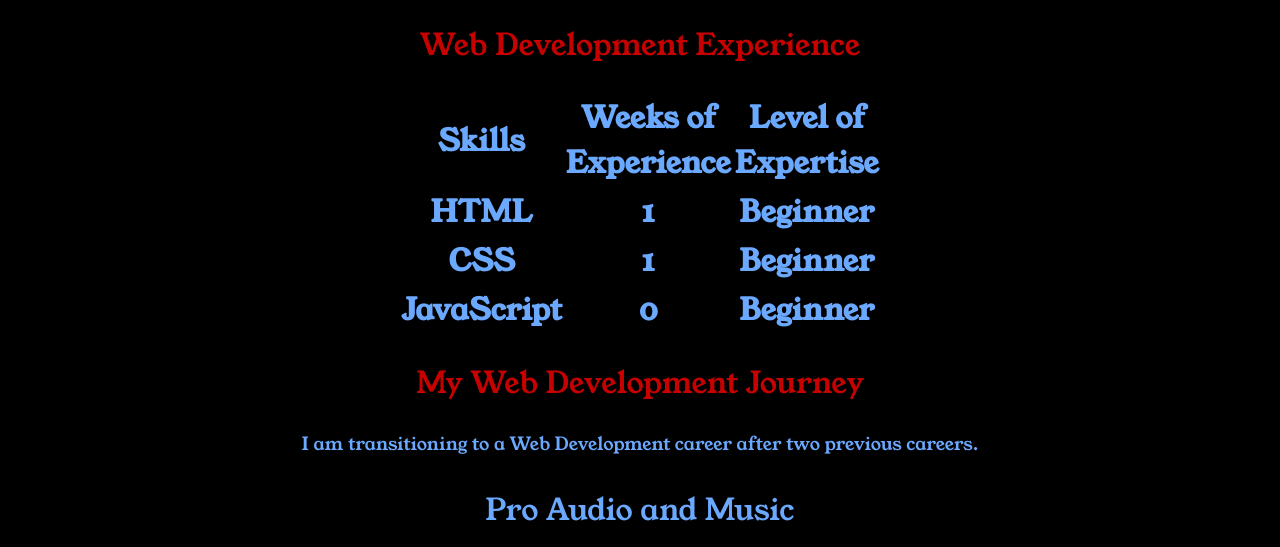
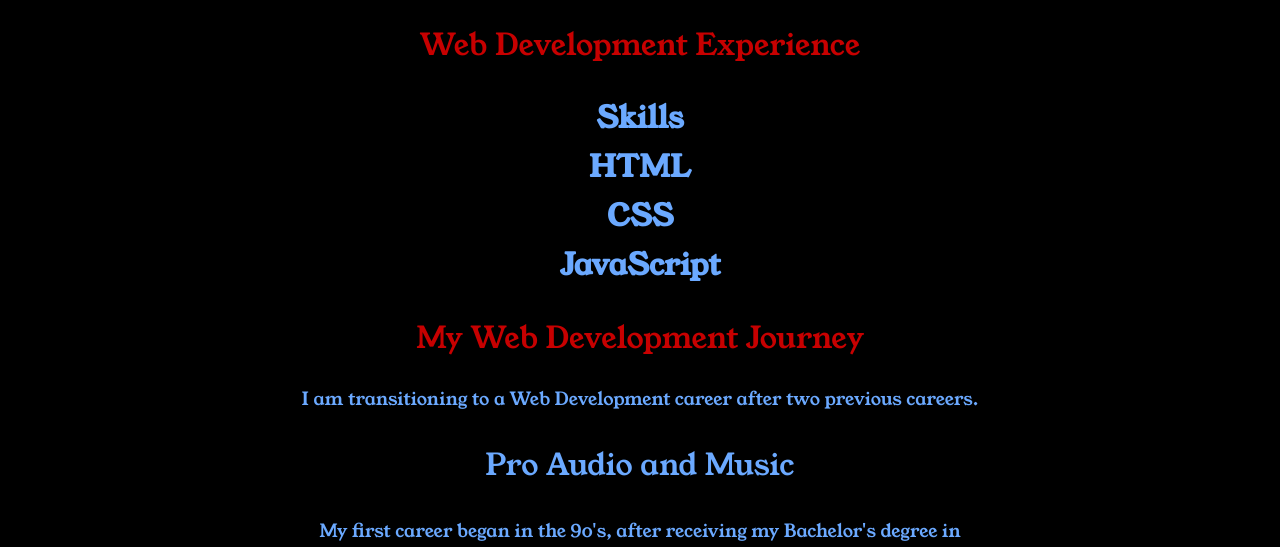
Before and after one commit to stix2you/Doug_Hill_Web_Dev, a website: page about.html in a window 1280 px wide. Shown: the part 252-799 px from the top of the page. Drawn offline with Linux system fonts and the light colour scheme.

```diff
--- a/about.html
+++ b/about.html
@@ -57,25 +57,20 @@
             <thead>
                 <tr>
                     <th>Skills</th>
-                    <th>Weeks of Experience</th>
-                    <th>Level of Expertise</th>
                 </tr>
             </thead>
             <tbody>
                 <tr>
                     <td>HTML</td>
-                    <td>1</td>
-                    <td>Beginner</td>
+
                 </tr>
                 <tr>
                     <td>CSS</td>
-                    <td>1</td>
-                    <td>Beginner</td>
+
                 </tr>
                 <tr>
                     <td>JavaScript</td>
-                    <td>0</td>
-                    <td>Beginner</td>
+
                 </tr>
             </tbody>
         </table>
```
Also changed, not shown: package.json (added, +19 -0 lines), 2 other files.
